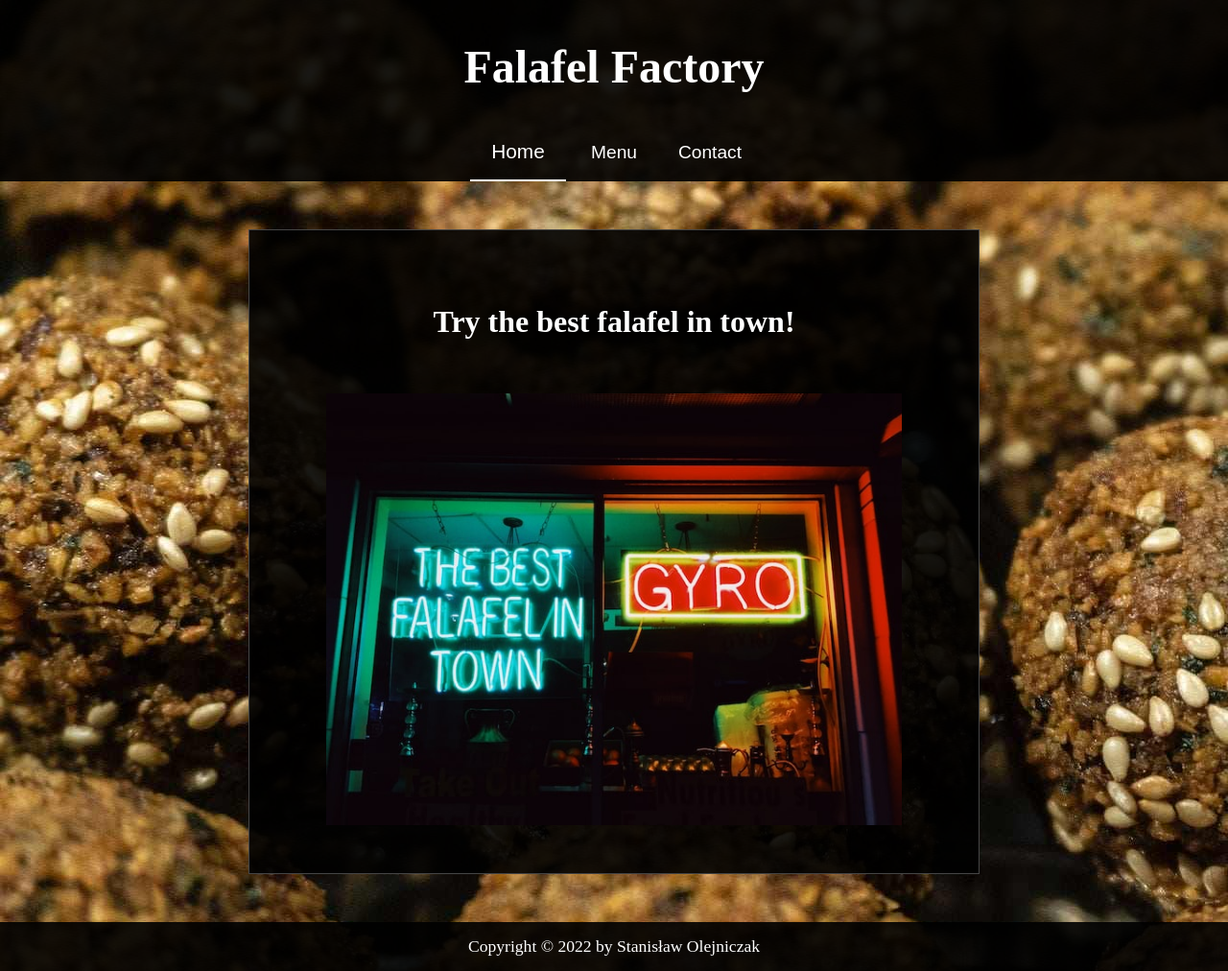
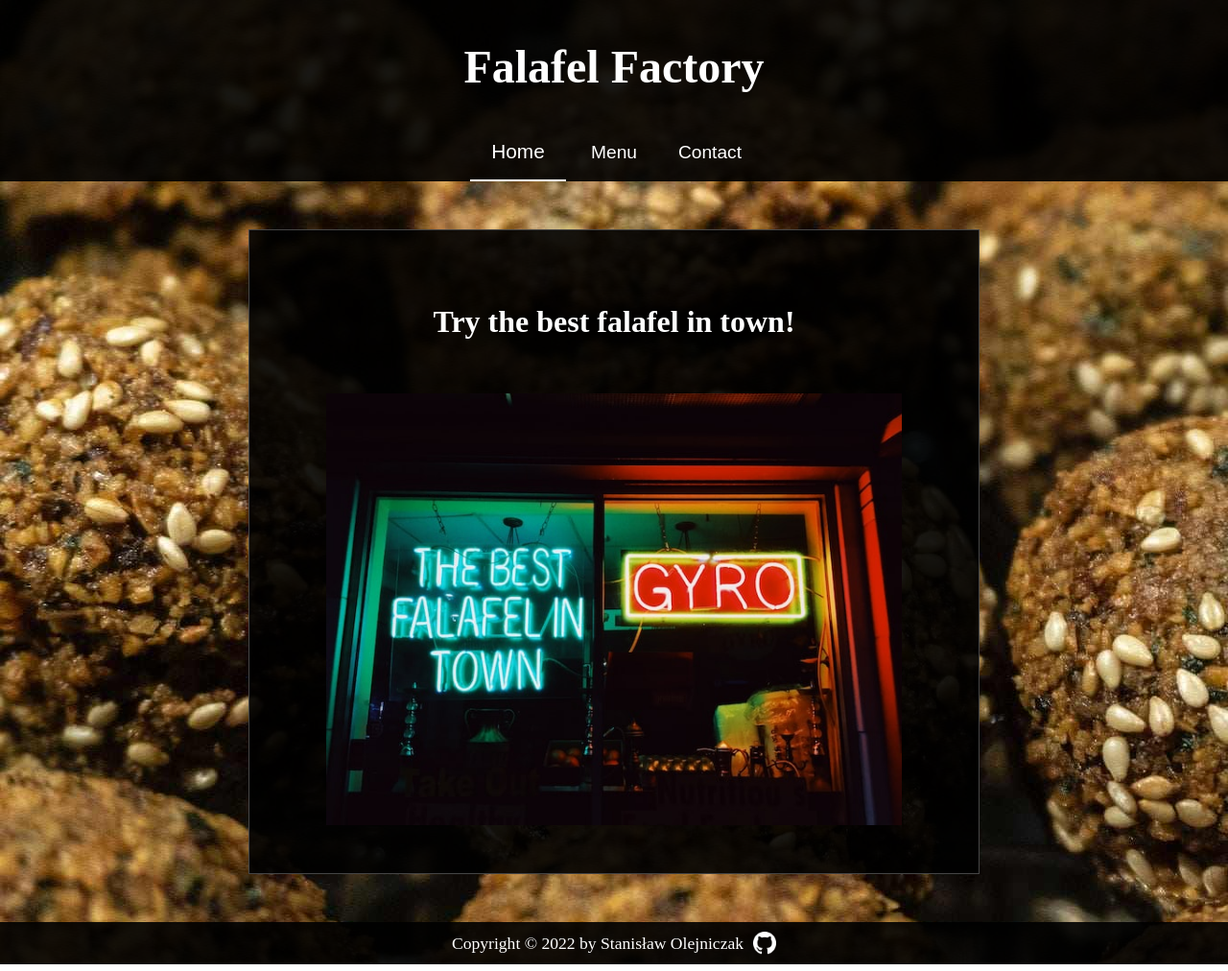
Before and after one commit to McStanley/restaurant-page, a website built with webpack: page src/index.html in a window 1280 px wide. Shown: the whole page at 96% size. Built offline with nearby package versions, Linux system fonts and the light colour scheme.

Commit message:
Add a link to GitHub profile

```diff
--- a/src/page.js
+++ b/src/page.js
@@ -1,6 +1,7 @@
 import createHome from './home';
 import createMenu from './menu';
 import createContact from './contact';
+import GithubMark from './assets/GitHub-Mark-Light-32px.png';
 
 const switchTab = (e) => {
     if (e.target.classList.contains('active')) return;
@@ -78,6 +79,17 @@ const createFooter = () => {
     footerText.textContent = 'Copyright © 2022 by Stanisław Olejniczak';
     footer.appendChild(footerText);
 
+    const githubAnchor = document.createElement('a');
+    githubAnchor.setAttribute('href', 'https://github.com/McStanley');
+    githubAnchor.setAttribute('target', '_blank');
+
+    const githubMark = document.createElement('img');
+    githubMark.classList.add('github-mark');
+    githubMark.src = GithubMark;
+    githubAnchor.appendChild(githubMark);
+
+    footer.appendChild(githubAnchor);
+
     return footer;
 }
 
--- a/src/style.css
+++ b/src/style.css
@@ -13,10 +13,11 @@ p {
 
 a {
     color: inherit;
-    margin-bottom: 5px;
 }
 
 img {
+    display: block;
+    max-height: 100%;
     max-width: 100%;
 }
 
@@ -84,9 +85,11 @@ h3 {
 
 .footer {
     width: 100%;
-    padding: 15px 0;
-    display: grid;
-    place-content: center;
+    padding: 10px 0;
+    display: flex;
+    justify-content: center;
+    align-items: center;
+    gap: 10px;
     background-color: rgba(0, 0, 0, 0.9);
     font-size: 1.1rem;
 }
@@ -124,3 +127,11 @@ figcaption {
 .contact-section a {
     font-size: 1.1rem;
 }
+
+.logo-container {
+    display: flex;
+}
+
+.github-mark {
+    height: 24px;
+}
```
Also changed, not shown: dist/266ca63177bca6f330a7.png (added), dist/main.js, src/assets/GitHub-Mark-Light-32px.png (added).
